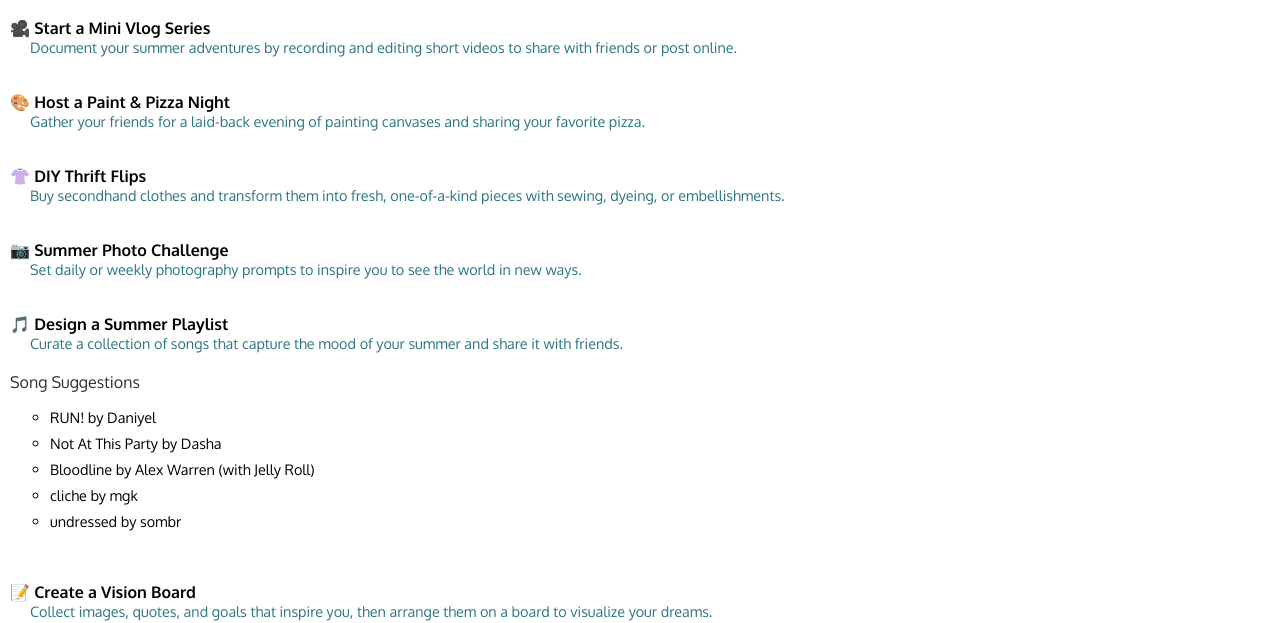
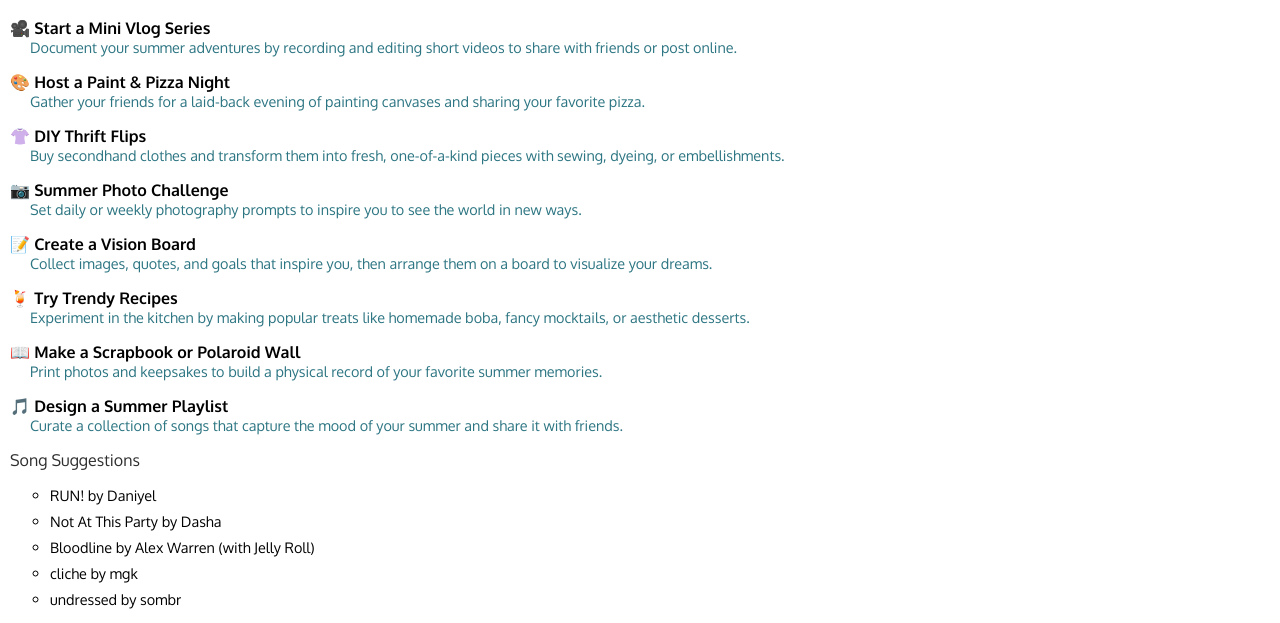
Before and after one commit to callisumsion/dwdd1600, a plain HTML site: page 04intro-css/create.html in a window 1280 px wide. Shown: the part 194-817 px from the top of the page. Drawn offline with Linux system fonts and the light colour scheme.

Commit message:
Add files via upload

```diff
--- a/04intro-css/create.html
+++ b/04intro-css/create.html
@@ -44,45 +44,45 @@
             <dt>🎥<strong> Start a Mini Vlog Series</strong></dt>
             <dd>Document your summer adventures by recording and editing short videos to share with friends or post
                 online.
-            </dd><br>
+            </dd>
 
             <dt>🎨 <strong>Host a Paint & Pizza Night</strong></dt>
             <dd>Gather your friends for a laid-back evening of painting canvases and sharing your favorite pizza.</dd>
-            <br>
 
             <dt>👚 <strong>DIY Thrift Flips</strong></dt>
             <dd>Buy secondhand clothes and transform them into fresh, one-of-a-kind pieces with sewing, dyeing, or
-                embellishments.</dd><br>
+                embellishments.</dd>
 
             <dt>📷 <strong>Summer Photo Challenge</strong></dt>
-            <dd>Set daily or weekly photography prompts to inspire you to see the world in new ways.</dd><br>
-
-            <dt>🎵 <strong>Design a Summer Playlist</strong></dt>
-            <dd>Curate a collection of songs that capture the mood of your summer and share it with friends.</dd><br>
-            <p>Song Suggestions</p>
-            <ul>
-                <li>RUN! by Daniyel</li>
-                <li>Not At This Party by Dasha</li>
-                <li>Bloodline by Alex Warren (with Jelly Roll)</li>
-                <li>cliche by mgk</li>
-                <li>undressed by sombr</li>
-            </ul><br>
+            <dd>Set daily or weekly photography prompts to inspire you to see the world in new ways.</dd>
 
             <dt>📝 <strong>Create a Vision Board</strong></dt>
             <dd>Collect images, quotes, and goals that inspire you, then arrange them on a board to visualize your
                 dreams.
-            </dd><br>
+            </dd>
 
             <dt>🍹 <strong>Try Trendy Recipes</strong></dt>
             <dd>Experiment in the kitchen by making popular treats like homemade boba, fancy mocktails, or aesthetic
-                desserts.</dd><br>
+                desserts.</dd>
 
             <dt>📖 <strong>Make a Scrapbook or Polaroid Wall</strong></dt>
             <dd>Print photos and keepsakes to build a physical record of your favorite summer memories.</dd>
+
+
+            <dt>🎵 <strong>Design a Summer Playlist</strong></dt>
+            <dd>Curate a collection of songs that capture the mood of your summer and share it with friends.</dd>
         </dl>
 
-        <p><a href="craftsy.com" target="_blank">Craft Tutorials</a>
-        </p>
+        <p>Song Suggestions</p>
+        <ul>
+            <li>RUN! by Daniyel</li>
+            <li>Not At This Party by Dasha</li>
+            <li>Bloodline by Alex Warren (with Jelly Roll)</li>
+            <li>cliche by mgk</li>
+            <li>undressed by sombr</li>
+        </ul>
+
+        <a href="craftsy.com" target="_blank">Craft Tutorials</a>
 
 
 
```
